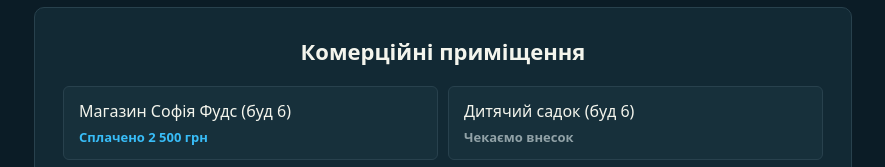
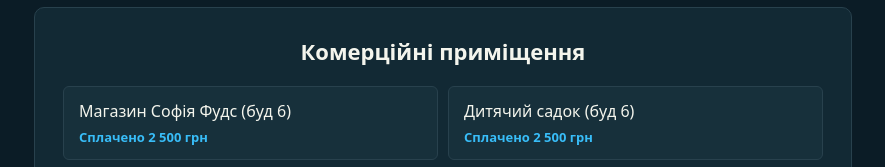
Before and after one commit to nechole/oselya, a plain HTML site: page index.html in a window 1280 px wide. Shown: the part 1060-1227 px from the top of the page, without its empty margins (197-1082 px from the left). Drawn offline with Linux system fonts and the light colour scheme; no server answers.

Commit message:
Add kinder payment

```diff
--- a/index.html
+++ b/index.html
@@ -569,7 +569,7 @@
         <h2 id="commercial-premises-title">Комерційні приміщення</h2>
         <ul>
             <li>Магазин Софія Фудс (буд 6) <span class="commercial-payment-status is-paid">Сплачено 2 500 грн</span></li>
-            <li>Дитячий садок (буд 6) <span class="commercial-payment-status">Чекаємо внесок</span></li>
+            <li>Дитячий садок (буд 6) <span class="commercial-payment-status is-paid">Сплачено 2 500 грн</span></li>
             <li>Підвал з офісами (буд 6) <span class="commercial-payment-status is-paid">Сплачено 10 000 грн</span></li>
             <li>Магазин канцелярії (буд 6) <span class="commercial-payment-status is-paid">Сплачено 3 200 грн</span></li>
             <li>Ател'є (буд 4) <span class="commercial-payment-status is-paid">Сплачено 1 600 грн</span></li>
```
